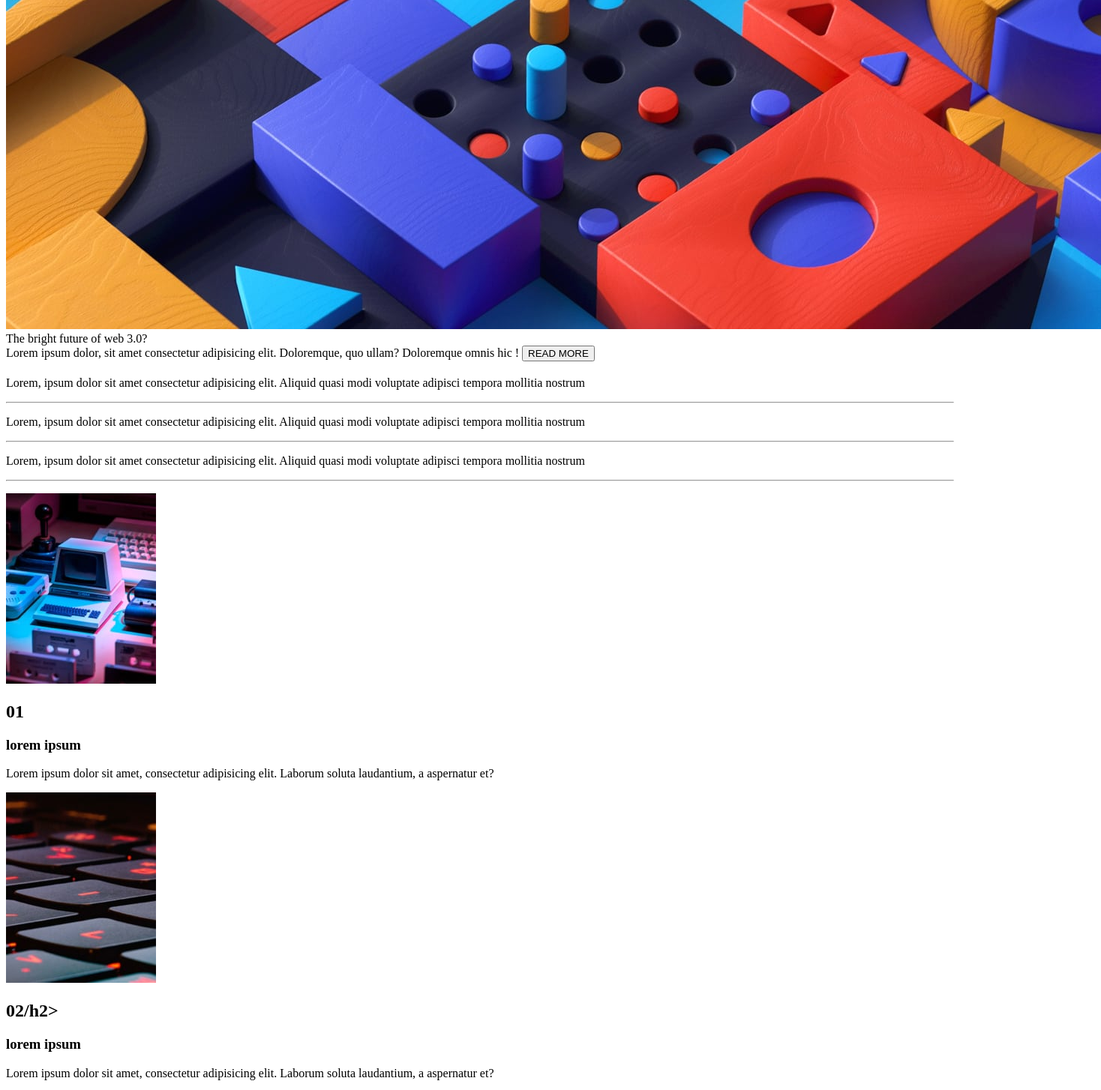
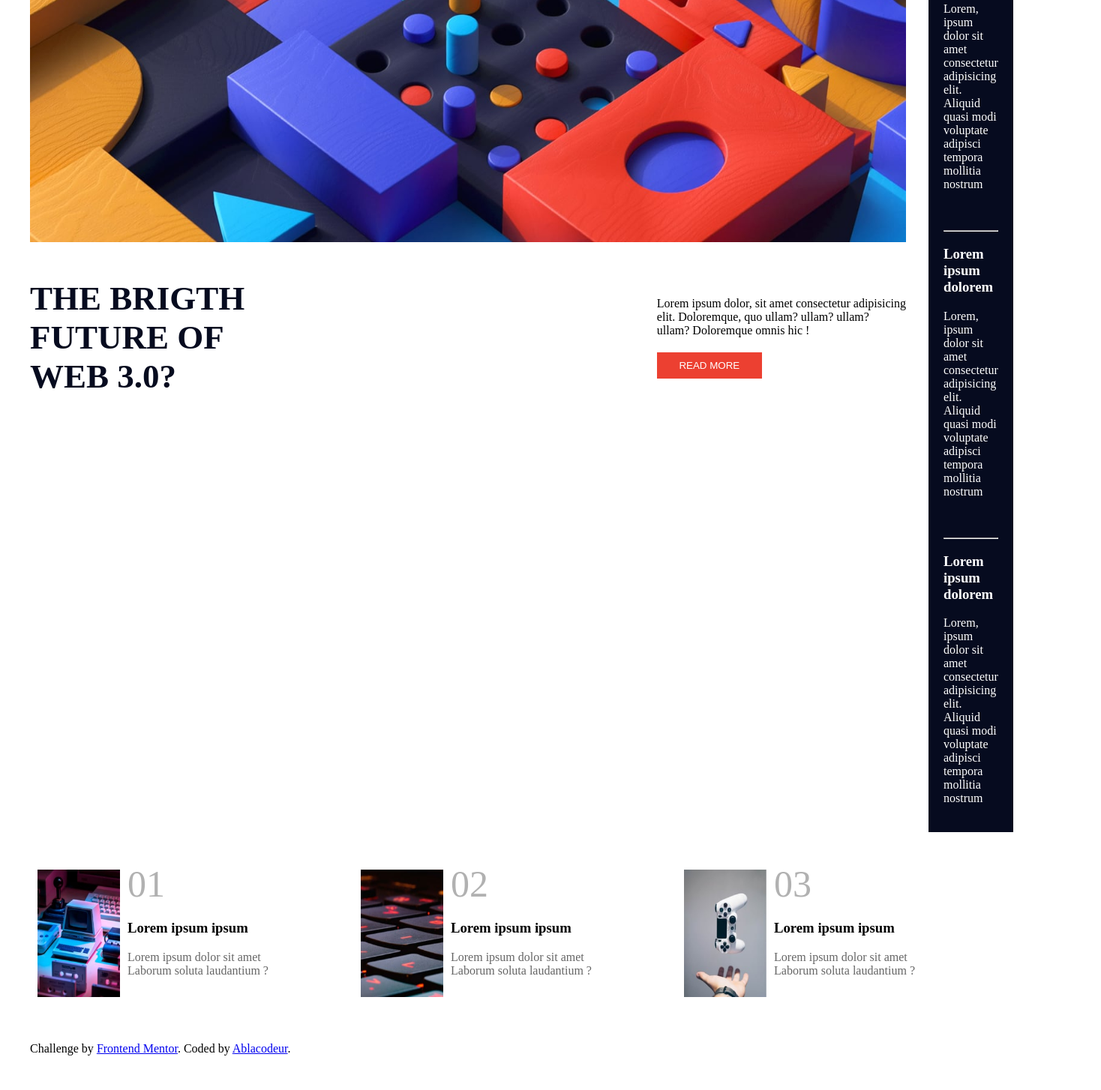
Before and after one commit to Ablacodeur/doubleyou, a plain HTML site: page double_you-main/index.html in a window 1280 px wide. Shown: the part 317-1771 px from the top of the page at 75% size, 1468 px wide, since content can reach past the window. Drawn offline with Linux system fonts and the light colour scheme.

Commit message:
done with desktop 1440px coding

```diff
--- /dev/null
+++ b/double_you-main/assets/css/style.css
@@ -0,0 +1,111 @@
+@import url('https://fonts.googleapis.com/css2?family=Great+Vibes&display=swap');
+
+.bigsize{
+    font-size: 45px;
+    font-weight: bolder;
+    /* font-family: 'inter', cursive; */
+    color: #060b1f;
+}
+.yellow{
+    color: #F0A74C;
+    font-size: xx-large;
+    font-weight: bold;
+}
+body{
+    margin: 40px;
+}
+/* header styling start */
+header{
+    display: flex;
+    flex-direction: row;
+    justify-content: space-between;
+    height: 15vh;
+    align-items: center;
+}
+header li{
+    list-style: none;
+    padding: 5px;
+}
+header a{
+    text-decoration: none;
+    color: black;
+    opacity: 0.7;
+}
+header ul{
+    display: flex;
+    flex-direction: row;
+}
+header a:hover{
+    color: #ce2c1d;
+}
+
+.logo{
+    font-size: 70px;
+    font-weight: bold;
+}
+
+/* header styling end */
+
+/* first session start */
+#first{
+    display: flex;
+    flex-direction: row;
+
+}
+.bannier img{
+    height: 60vh;
+}
+aside{
+    margin-left: 30px;
+    background-color: #060b1f;
+    color: white;
+    padding: 20px;
+}
+
+.comment{
+    display: flex;
+    flex-direction: row;
+    justify-content: space-between;
+    align-items: center;
+}
+button{
+    padding: 10px;
+    background-color:#EC4031 ;
+    border: navajowhite;
+    color: white;
+    margin-top: 20px;
+    width: 140px;
+}
+/* first session end */
+
+/* second session start */
+.revolution img{
+    width: 110px;
+}
+#second{
+    display: flex;
+    flex-direction: row;
+    margin-top: 40px;
+    justify-content: space-between;
+}
+.revolution{
+    display: flex;
+    flex-direction: row;
+    padding: 10px;
+}
+.news{
+    padding: 10px;
+    margin-top: -20px;
+}
+.number{
+    font-size: 50px;
+    opacity: 0.3;
+}
+.news p{
+    opacity: 0.6;
+}
+/* second session end */
+
+.attribution{
+    margin-top: 50px;
+}
--- a/double_you-main/index.html
+++ b/double_you-main/index.html
@@ -5,15 +5,11 @@
   <meta name="viewport" content="width=device-width, initial-scale=1.0"> <!-- displays site properly based on user's device -->
 
   <link rel="icon" type="image/png" sizes="32x32" href="./images/favicon-32x32.png">
+  <link rel="stylesheet" href="./assets/css/style.css">
 
   <title>W.| Double you</title>
 
-  <!-- Feel free to remove these styles or customise in your own stylesheet 👍 -->
 
-  <!-- <style>
-    .attribution { font-size: 11px; text-align: center; }
-    .attribution a { color: hsl(228, 45%, 44%); }
-  </style> -->
 </head>
 <body>
   <header>
@@ -32,30 +28,33 @@
     <div class="hero">
       <div class="bannier"><img src="./assets/images/image-web-3-desktop.jpg" alt=""></div>
       <div class="comment">
-        <div>The bright future of web 3.0?</div>
+        <div><p class="bigsize">THE BRIGTH <br> FUTURE OF <br> WEB 3.0?</p></div>
         <div>
-          Lorem ipsum dolor, sit amet consectetur adipisicing elit.
-          Doloremque, quo ullam? Doloremque omnis hic !
+          <p> Lorem ipsum dolor, sit amet consectetur adipisicing <br> elit.
+          Doloremque, quo ullam? ullam? ullam?<br> ullam? Doloremque omnis hic ! <br>
           <button>READ MORE</button>
+        </p>
         </div>
       </div>
 
     </div>
     <aside>
-      <h2></h2>
+      <span class="yellow">New</span>
+      <h3>Lorem ipsum dolorem</h3>
       <p>Lorem, ipsum dolor sit amet consectetur adipisicing elit.
-        Aliquid quasi modi voluptate adipisci tempora mollitia nostrum
+        Aliquid quasi modi voluptate adipisci tempora mollitia nostrum <br> <br><br>
       <hr>
       </p>
 
+      <h3>Lorem ipsum dolorem</h3>
       <p>Lorem, ipsum dolor sit amet consectetur adipisicing elit.
-        Aliquid quasi modi voluptate adipisci tempora mollitia nostrum
+        Aliquid quasi modi voluptate adipisci tempora mollitia nostrum<br><br><br>
       <hr>
       </p>
 
+      <h3>Lorem ipsum dolorem</h3>
       <p>Lorem, ipsum dolor sit amet consectetur adipisicing elit.
         Aliquid quasi modi voluptate adipisci tempora mollitia nostrum
-      <hr>
       </p>
     </aside>
 
@@ -64,31 +63,31 @@
   <section id="second">
     <div class="revolution">
       <img src="./assets/images/image-retro-pcs.jpg" alt="">
-      <div>
-        <h2>01</h2>
-        <h3>lorem ipsum</h3>
-        <p>Lorem ipsum dolor sit amet, consectetur adipisicing elit.
-           Laborum soluta laudantium, a aspernatur et?
+      <div class="news">
+        <span class="number">01</span><br>
+        <h3>Lorem ipsum ipsum</h3>
+        <p>Lorem ipsum dolor sit amet<br>
+           Laborum soluta laudantium ?
         </p>
       </div>
     </div>
     <div class="revolution">
       <img src="./assets/images/image-top-laptops.jpg" alt="">
-      <div>
-        <h2>02/h2>
-        <h3>lorem ipsum</h3>
-        <p>Lorem ipsum dolor sit amet, consectetur adipisicing elit.
-           Laborum soluta laudantium, a aspernatur et?
+      <div class="news">
+        <span class="number">02</span><br>
+        <h3>Lorem ipsum ipsum</h3>
+        <p>Lorem ipsum dolor sit amet<br>
+          Laborum soluta laudantium ?
         </p>
       </div>
     </div>
     <div class="revolution">
       <img src="./assets/images/image-gaming-growth.jpg" alt="">
-      <div>
-        <h2>03</h2>
-        <h3>lorem ipsum</h3>
-        <p>Lorem ipsum dolor sit amet, consectetur adipisicing elit.
-           Laborum soluta laudantium, a aspernatur et?
+      <div class="news">
+        <span class="number">03</span><br>
+        <h3>Lorem ipsum ipsum</h3>
+        <p>Lorem ipsum dolor sit amet <br>
+          Laborum soluta laudantium ?
         </p>
       </div>
     </div>
```
